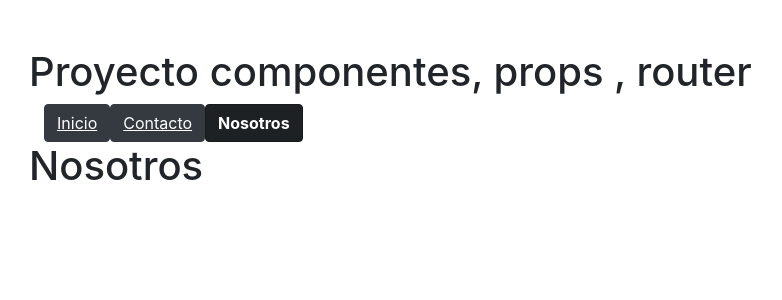
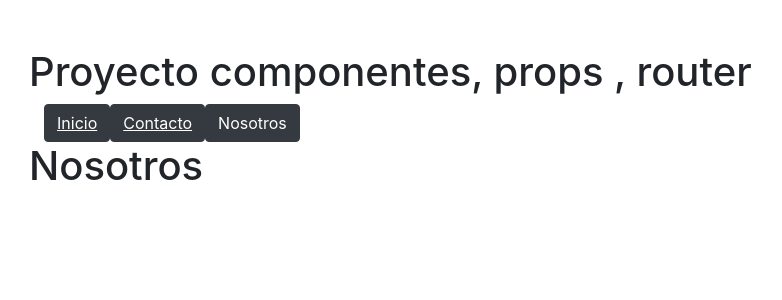
Before and after one commit to Lstortoni/CrudReact1, a React (Create React App) app: page /nosotros in a window 1280 px wide. Shown: the top 300 px of the page, without its empty margins (56-838 px from the left). Built offline with nearby package versions, Linux system fonts and the light colour scheme; no server answers.

Commit message:
Cambios en el App

```diff
--- a/src/App.jsx
+++ b/src/App.jsx
@@ -15,46 +15,15 @@ import {
 import Contacto from "./components/Contacto";
 import Nosotros from "./components/Nosotros";
 import Inicio from "./components/Inicio";
+import ComponenteConRouter from "./components/ComponenteConRouter";
 
 function App() {
-  const navLinkStyles = ({ isActive }) => {
-    return {
-      fontWeight: isActive ? "bold" : "normal",
-      textDecoration: isActive ? "none" : "underline"
-    };
-  };
 
 
   return (
-    <Router>
-      <div className="container mt-5">
-        <h1>Proyecto componentes, props , router</h1>
-        {/**
-       <ComponenteComentariosYProps/>
-        */ }
-        <div className="container">
-            <NavLink className="btn btn-dark" to="/" style={navLinkStyles} >
-                Inicio
-            </NavLink>
-            <NavLink className="btn btn-dark" to="/contacto" style={navLinkStyles} >
-                Contacto
-            </NavLink>
-            <NavLink className="btn btn-dark" to="/nosotros"  style={navLinkStyles} >
-                Nosotros
-            </NavLink>
-        </div>
-      <Routes>
-
-        <Route path="/" element={<Inicio/>} />
 
 
-        <Route path="/contacto" element={<Contacto/>} />
-
-        <Route path="/nosotros" element={<Nosotros/>} />
-
-      </Routes>
-      </div>
-    </Router>
+     <ComponenteConRouter/>
   );
 }
 
--- /dev/null
+++ b/src/components/ComponenteConRouter.jsx
@@ -0,0 +1,57 @@
+import React from 'react'
+import {
+    BrowserRouter as Router,
+    Routes,
+    Route,
+    Link,
+    NavLink
+  } from "react-router-dom";
+  import Contacto from "./Contacto";
+  import Nosotros from "./Nosotros";
+  import Inicio from "./Inicio";
+const ComponenteConRouter = () => {
+
+
+    const navLinkStyles = ({ isActive }) => {
+        return {
+          fontWeight: isActive ? "bold" : "normal",
+          textDecoration: isActive ? "none" : "underline"
+        };
+      };
+
+  return (
+
+
+
+    <Router>
+    <div className="container mt-5">
+      <h1>Proyecto componentes, props , router</h1>
+
+      <div className="container">
+          <NavLink className="btn btn-dark" to="/" style={navLinkStyles} >
+              Inicio
+          </NavLink>
+          <NavLink className="btn btn-dark" to="/contacto" style={navLinkStyles} >
+              Contacto
+          </NavLink>
+          <Link className="btn btn-dark" to="/nosotros"  >
+              Nosotros
+          </Link>
+      </div>
+    <Routes>
+
+      <Route path="/" element={<Inicio/>} />
+
+
+      <Route path="/contacto" element={<Contacto/>} />
+
+      <Route path="/nosotros" element={<Nosotros/>} />
+
+    </Routes>
+  </div>
+</Router>
+
+  )
+}
+
+export default ComponenteConRouter
```
